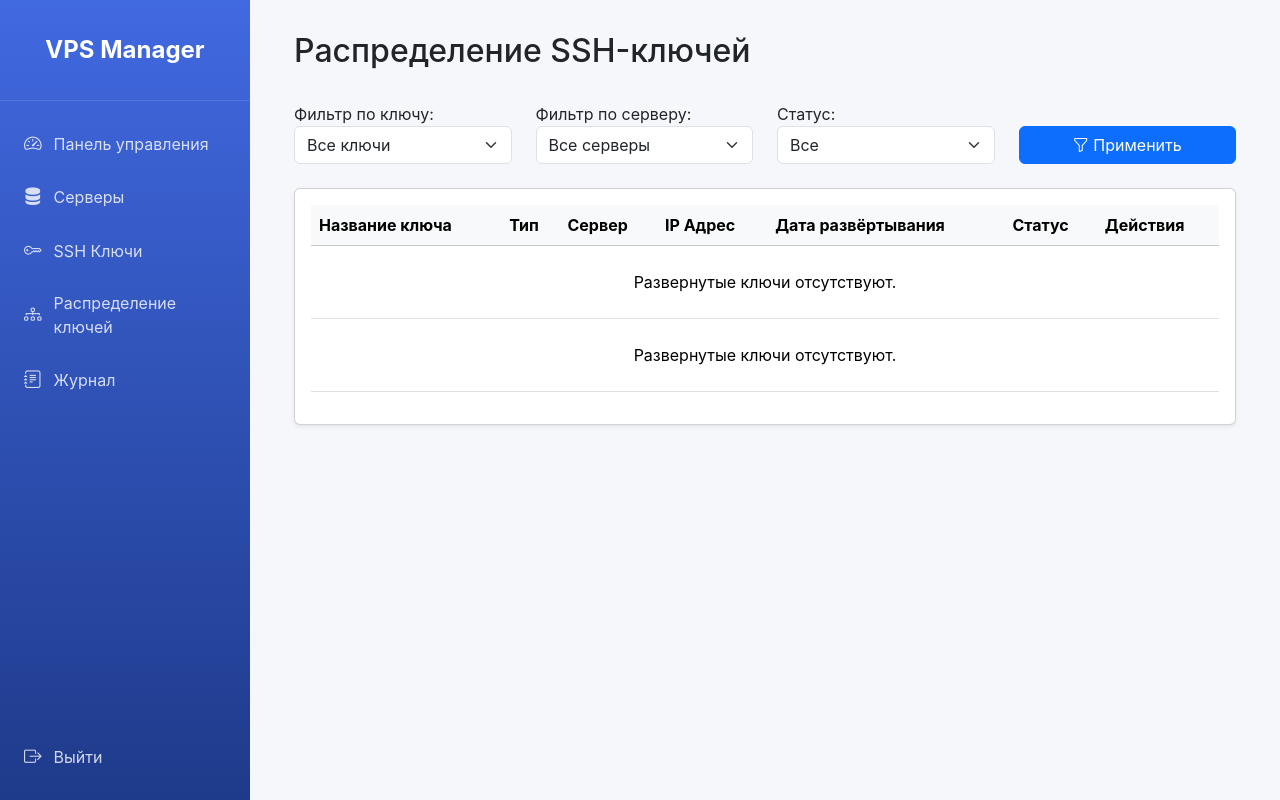
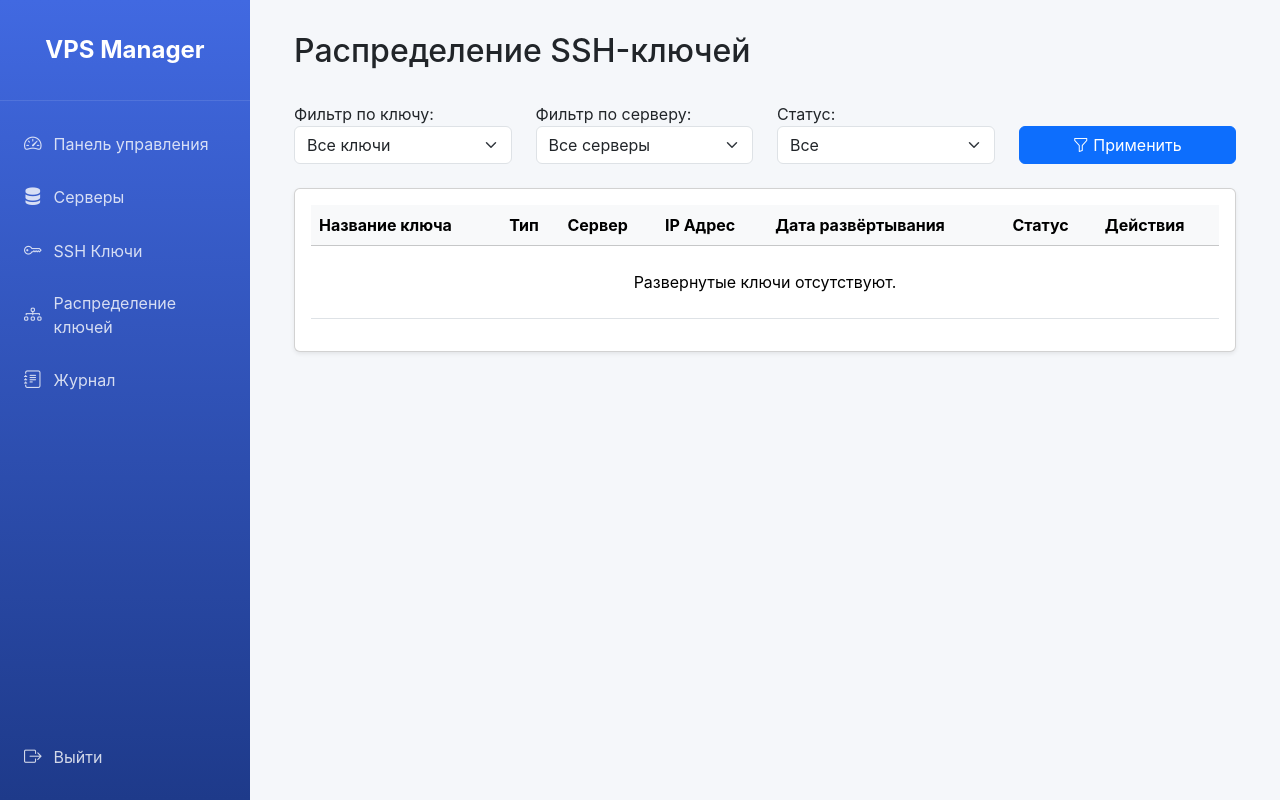
Before and after one commit to aleksandrgrn/vps-access-manager, a Flask app: page /key-deployments in a window 1280 px wide. Run offline with Flask 3, Linux system fonts and the light colour scheme; the visitor is signed in with stand-in values (Sample User, id 1); data that the repository does not hold is empty; some libraries are stand-ins or nearby versions.

Commit message:
ui: update templates

```diff
--- a/templates/key-deployments.html
+++ b/templates/key-deployments.html
@@ -203,11 +203,6 @@
                                 <span class="text-muted small">Отозван</span>
                                 {% endif %}
                             </td>
-                        </tr>
-                        {% else %}
-                        {# Показываем сообщение, если нет ПОЛЬЗОВАТЕЛЬСКИХ ключей #}
-                        <tr>
-                            <td colspan="7" class="text-center py-4">Развернутые ключи отсутствуют.</td>
                         </tr>
                         {% endfor %}
 
```
